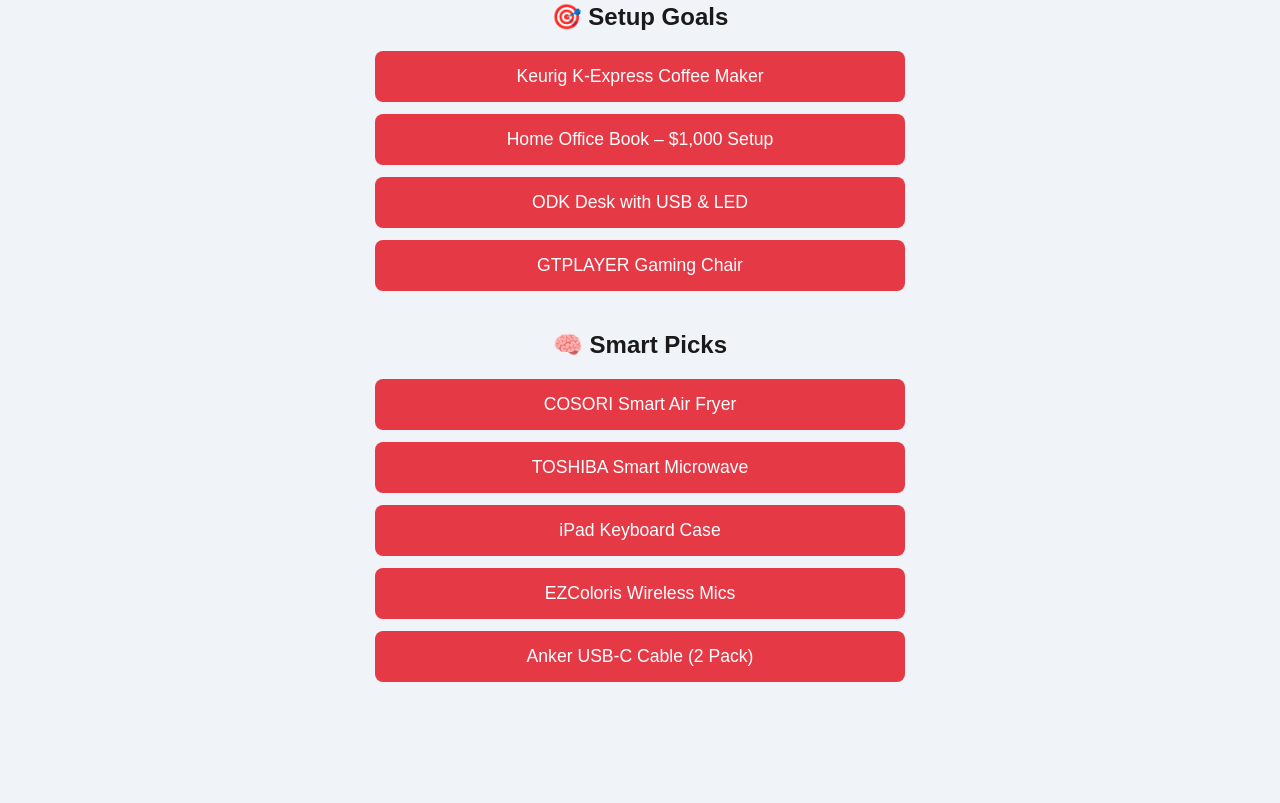
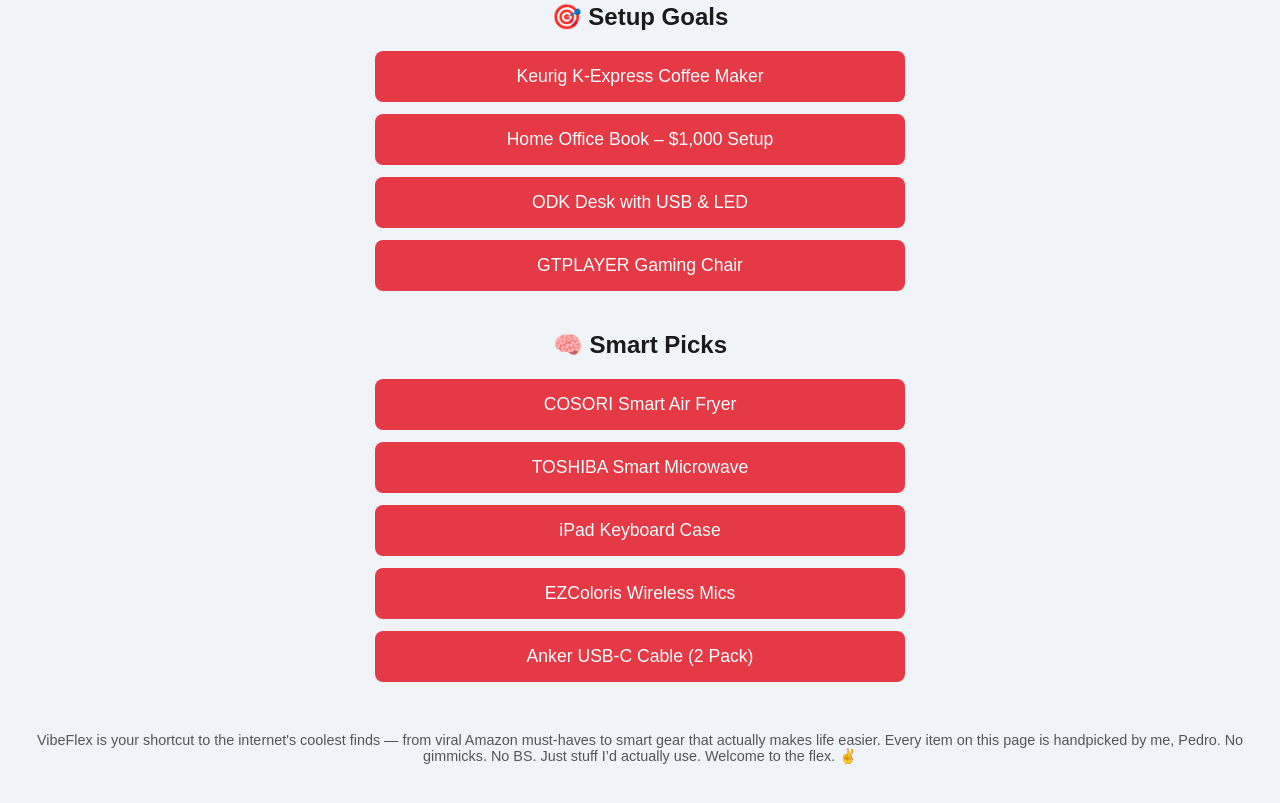
Before and after one commit to mrpedro74/vibeflex-site, a plain HTML site: page index.html in a window 1280 px wide. Shown: the part 587-1390 px from the top of the page. Before the commit the page ends 1329 px from the top, so only its background shows below. Drawn offline with Linux system fonts and the light colour scheme.

Commit message:
Add files via upload

```diff
--- a/index.html
+++ b/index.html
@@ -62,5 +62,11 @@
     <a class="button" href="https://www.amazon.com/dp/B0D9VBYLGR?tag=pm330a-20" target="_blank" aria-label="iPad Keyboard Case">iPad Keyboard Case</a>
     <a class="button" href="https://www.amazon.com/dp/B0D8VQ8GVN?tag=pm330a-20" target="_blank" aria-label="EZColoris Wireless Mics">EZColoris Wireless Mics</a>
     <a class="button" href="https://www.amazon.com/dp/B0CPYDR8X6?tag=pm330a-20" target="_blank" aria-label="Anker USB-C Cable (2 Pack)">Anker USB-C Cable (2 Pack)</a>
+
+    <p style="margin-top:50px;font-size:0.9em;color:#555;" aria-label="About VibeFlex">
+        VibeFlex is your shortcut to the internet's coolest finds — from viral Amazon must-haves
+        to smart gear that actually makes life easier. Every item on this page is handpicked by me, Pedro.
+        No gimmicks. No BS. Just stuff I’d actually use. Welcome to the flex. ✌️
+    </p>
 </body>
 </html>
```
